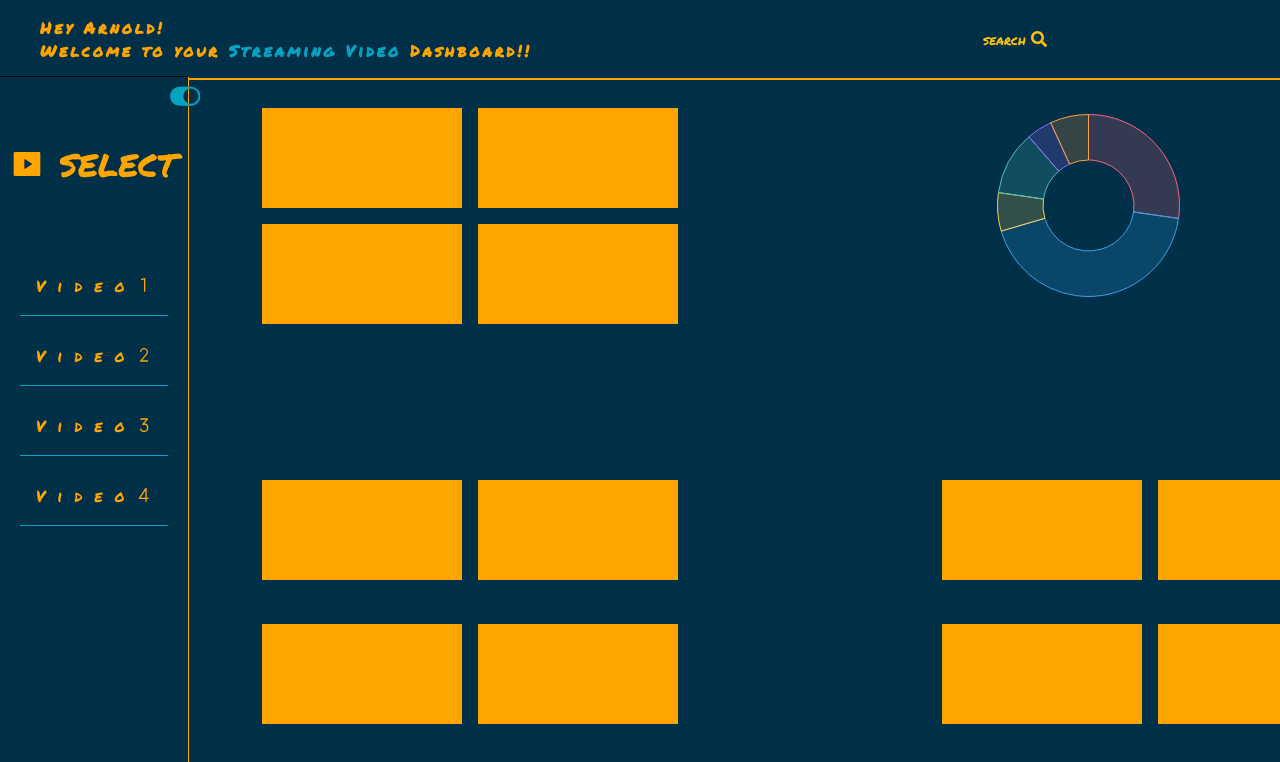
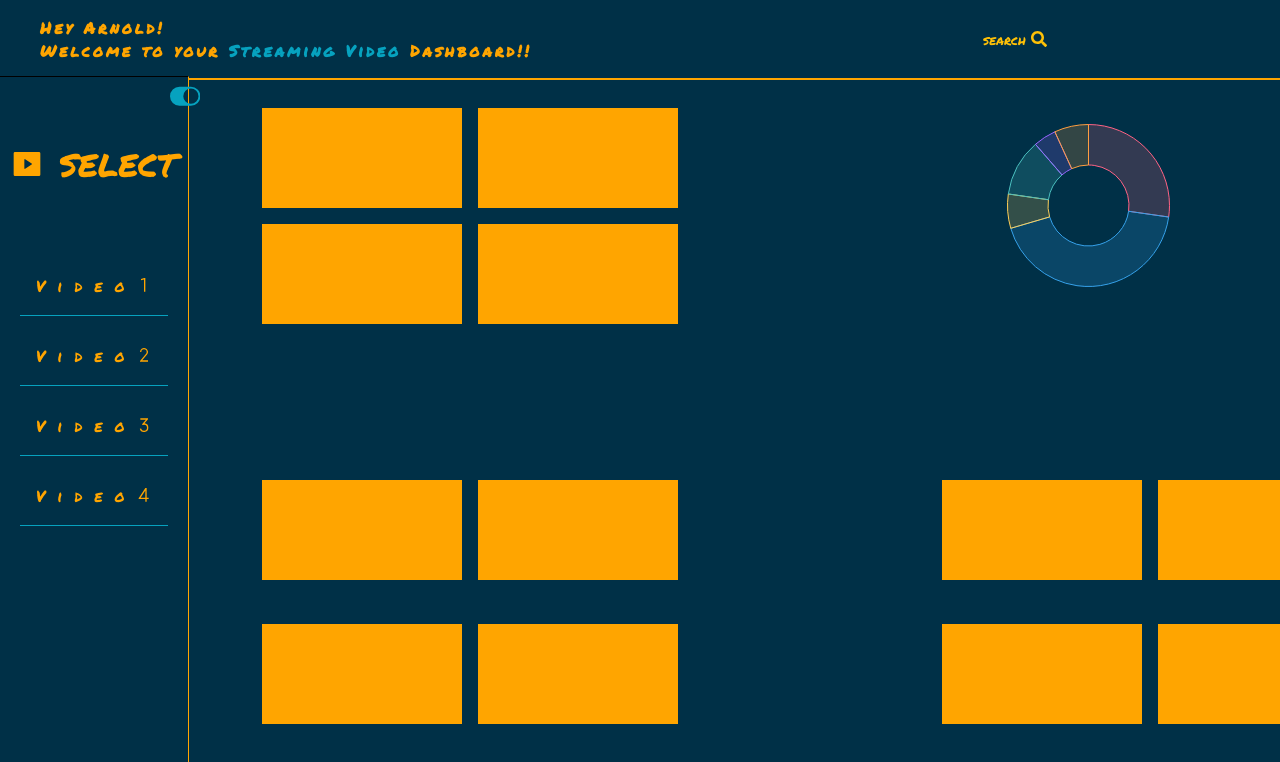
Before and after one commit to si3mshady/video_streaming_dashboard_k8s, a React (Create React App) app: page / in a window 1280 px wide. Shown: the top 762 px of the page. Built offline with nearby package versions, Linux system fonts and the light colour scheme.

Commit message:
adding donut chart: needs a lot of work

```diff
--- a/src/components/Donut.jsx
+++ b/src/components/Donut.jsx
@@ -46,14 +46,18 @@ const Div = styled.div`
     ${'' /* display: grid; */}
     display: flex;
     width: 30%;
-    height: 10%;
+    height: 50%;
     align-items: center;
-    padding: 90px;
+    padding: 100px;
     gap: 3rem;
     ${'' /* background-color: white; */}
-     * {
+     canvas {
+        ${'' /* background-color:white; */}
+        display: flex;
+        justify-content: center;
 
-        width:100%;
-        height: 100%;
+
+        width:50%;
+        height: 50%;
     }
 `
```
